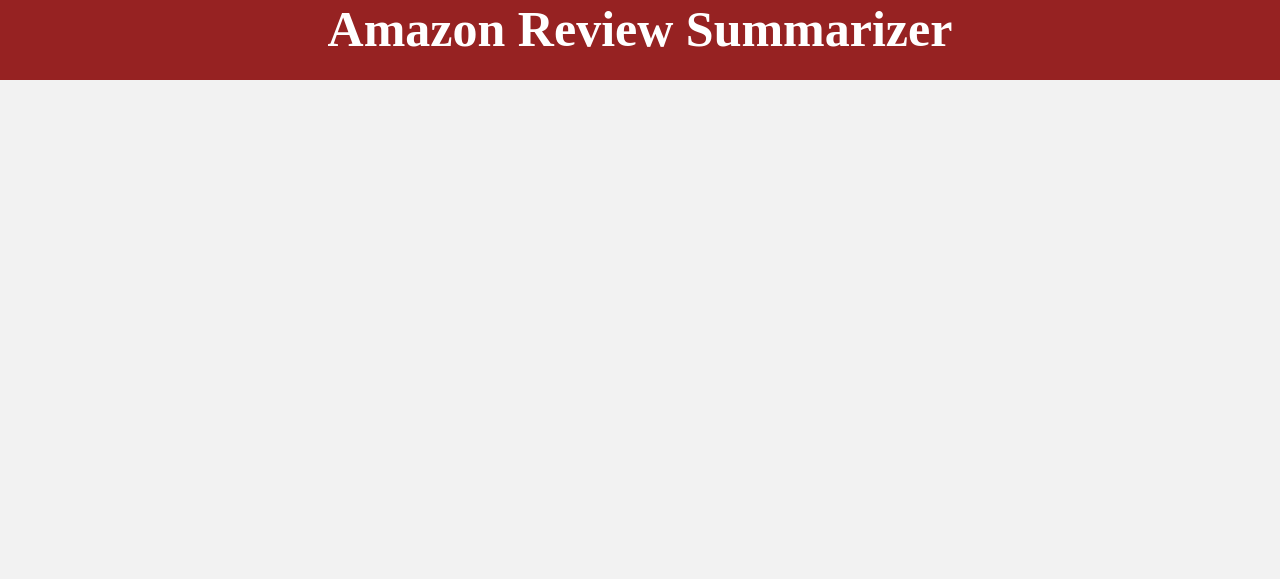
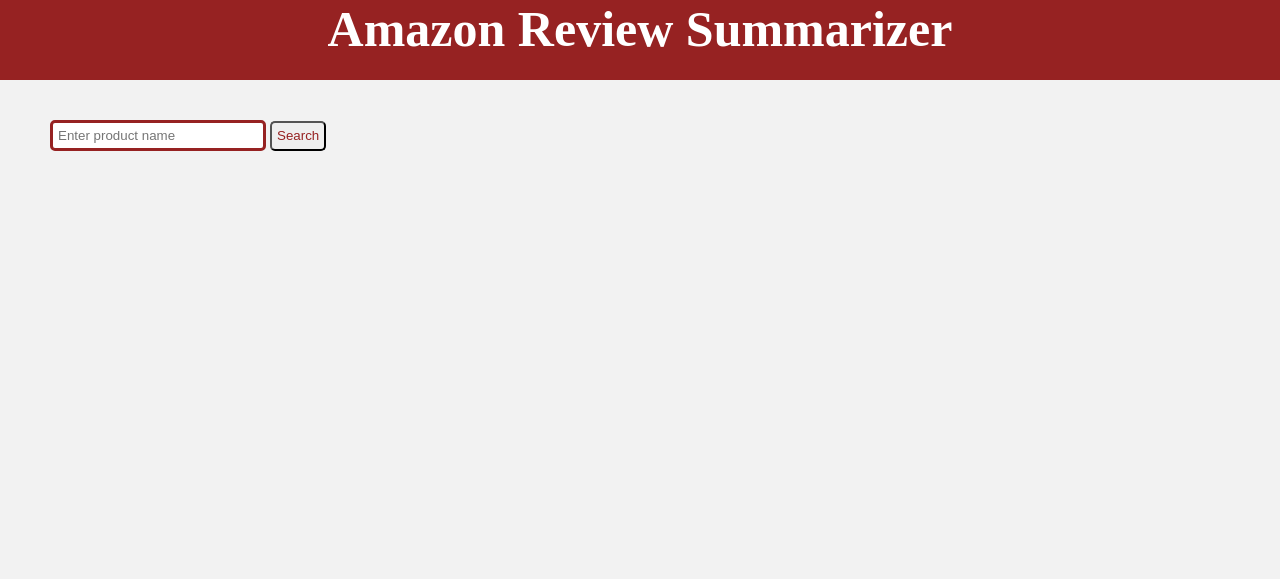
Before and after one commit to karateAMD/cs410Project, a Django app: page / in a window 1280 px wide. Shown: the top 579 px of the page. Run offline with Django 3.2, Linux system fonts and the light colour scheme.

Commit message:
Added search bar

```diff
--- a/static/styles.css
+++ b/static/styles.css
@@ -20,3 +20,37 @@
   font-size: 50px;
   margin: auto;
 }
+
+.body{
+  width: auto;
+  height:500px;
+
+}
+
+.search {
+  width: auto;
+  margin: auto;
+  height:40px;
+}
+
+.searchTerm {
+  width: 200px;
+  height: auto;
+  margin-left: 50px;
+  margin-top:40px;
+  border: 3px solid #962222;
+  padding: 5px;
+  border-radius: 5px;
+  outline: none;
+  color: #9DBFAF;
+}
+
+.searchButton {
+  width: auto;
+  height: 30px;
+  margin-top:40px;
+  padding: 5px;
+  border-radius: 5px;
+  outline: none;
+  color: #962222;
+}
--- a/templates/home.html
+++ b/templates/home.html
@@ -5,4 +5,10 @@
       Amazon Review Summarizer
     </div>
   </div>
+  <div id=body class=body>
+   <div class="search">
+      <input type="text" class="searchTerm" placeholder="Enter product name">
+      <button type="button" class="searchButton">Search</button>
+    </div>
+  </div>
 {% endblock %}
```
